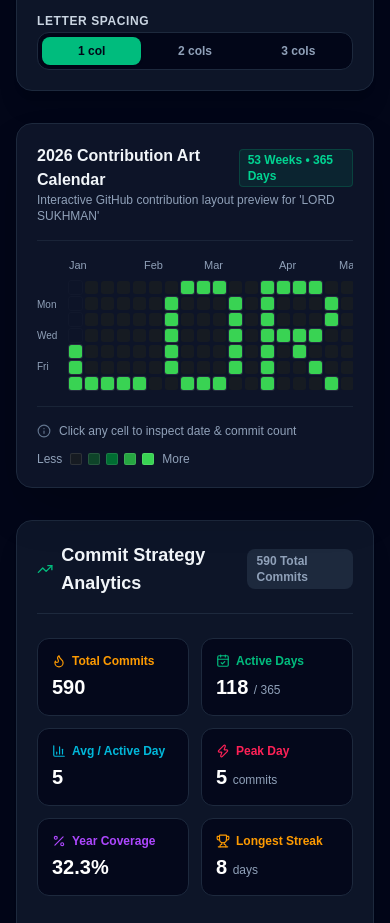
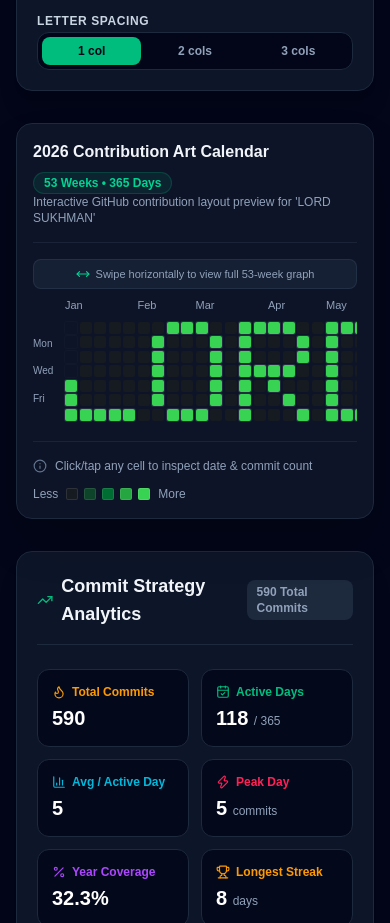
Before and after one commit to Sukhman369/githublegacy, a Next.js app: page / in a window 390 px wide. Shown: the part 1200-2123 px from the top of the page. Built offline with nearby package versions, Linux system fonts and the light colour scheme.

Commit message:
feat(mobile): add responsive viewport meta, touch gesture handling, and mobile swipe indicator

```diff
--- a/src/app/layout.tsx
+++ b/src/app/layout.tsx
@@ -1,4 +1,4 @@
-import type { Metadata } from 'next';
+import type { Metadata, Viewport } from 'next';
 import { Inter, JetBrains_Mono } from 'next/font/google';
 import './globals.css';
 import { ThemeProvider } from '../context/ThemeContext';
@@ -12,6 +12,16 @@
   variable: '--font-mono',
   subsets: ['latin'],
 });
+
+export const viewport: Viewport = {
+  width: 'device-width',
+  initialScale: 1,
+  maximumScale: 5,
+  themeColor: [
+    { media: '(prefers-color-scheme: dark)', color: '#020617' },
+    { media: '(prefers-color-scheme: light)', color: '#f8fafc' },
+  ],
+};
 
 export const metadata: Metadata = {
   title: 'GitLegacy - Design your GitHub legacy before you write code',
@@ -44,7 +54,7 @@
       lang="en"
       className={`${inter.variable} ${jetbrainsMono.variable} h-full antialiased dark`}
     >
-      <body className="min-h-full flex flex-col font-sans">
+      <body className="min-h-full flex flex-col font-sans overflow-x-hidden selection:bg-emerald-500 selection:text-slate-950">
         <ThemeProvider>{children}</ThemeProvider>
       </body>
     </html>
--- a/src/components/ContributionGraph.tsx
+++ b/src/components/ContributionGraph.tsx
@@ -1,10 +1,10 @@
 'use client';
 
 import React, { useState, useRef } from 'react';
-import { CalendarGrid, ContributionCell, PlannerSettings, IntensityLevel } from '../types/calendar';
+import { CalendarGrid, ContributionCell, PlannerSettings } from '../types/calendar';
 import { getThemeById } from '../lib/theme-config';
 import { CellTooltip } from './CellTooltip';
-import { Sparkles, Info } from 'lucide-react';
+import { Sparkles, Info, MoveHorizontal } from 'lucide-react';
 
 interface ContributionGraphProps {
   grid: CalendarGrid;
@@ -31,7 +31,6 @@
   let lastMonth = -1;
 
   grid.weeks.forEach((week, weekIdx) => {
-    // Check first day of week or middle day
     const firstDayInYear = week.days.find((d) => d.year === grid.year);
     if (firstDayInYear && firstDayInYear.month !== lastMonth) {
       monthLabels.push({
@@ -53,7 +52,6 @@
     }
     setHoveredCell(cell);
 
-    // If mouse dragging in draw/erase mode
     if (isMouseDown && settings.drawingMode !== 'select') {
       onCellClick(cell);
     }
@@ -76,21 +74,21 @@
         setIsMouseDown(false);
         setHoveredCell(null);
       }}
-      className={`relative w-full overflow-hidden rounded-2xl p-5 border shadow-2xl transition-all ${theme.bgCard}`}
+      className={`relative w-full overflow-hidden rounded-2xl p-4 sm:p-6 border shadow-2xl transition-all ${theme.bgCard}`}
     >
       <CellTooltip cell={hoveredCell} x={tooltipPos.x} y={tooltipPos.y} />
 
       {/* Header Info Bar */}
       <div className="flex flex-wrap items-center justify-between gap-3 border-b border-slate-800/80 pb-4 mb-4">
         <div>
-          <h3 className={`text-base font-extrabold ${theme.textColor} flex items-center gap-2`}>
+          <h3 className={`text-base sm:text-lg font-extrabold ${theme.textColor} flex flex-wrap items-center gap-2`}>
             <span>{grid.year} Contribution Art Calendar</span>
-            <span className="text-xs font-mono font-semibold text-emerald-400 bg-emerald-500/10 px-2 py-0.5 rounded border border-emerald-500/20">
+            <span className="text-xs font-mono font-semibold text-emerald-400 bg-emerald-500/10 px-2.5 py-0.5 rounded-full border border-emerald-500/20">
               53 Weeks • {grid.totalDays} Days
             </span>
           </h3>
           <p className={`text-xs ${theme.subtextColor}`}>
-            Interactive GitHub contribution layout preview for '{settings.text || 'Pattern'}'
+            Interactive GitHub contribution layout preview for &apos;{settings.text || 'Pattern'}&apos;
           </p>
         </div>
 
@@ -103,15 +101,21 @@
         )}
       </div>
 
+      {/* Mobile Swipe Hint */}
+      <div className="flex sm:hidden items-center justify-center gap-1.5 py-1.5 mb-2 rounded-lg bg-slate-800/60 text-slate-400 text-[11px] font-medium border border-slate-700/50">
+        <MoveHorizontal className="h-3.5 w-3.5 text-emerald-400 animate-pulse" />
+        <span>Swipe horizontally to view full 53-week graph</span>
+      </div>
+
       {/* Graph Scroll Container */}
-      <div className="w-full overflow-x-auto pb-2 select-none scrollbar-thin scrollbar-thumb-slate-700">
-        <div className="min-w-[800px] space-y-2">
+      <div className="w-full overflow-x-auto pb-3 select-none scrollbar-thin scrollbar-thumb-slate-700 touch-pan-x">
+        <div className="min-w-[780px] space-y-2">
           {/* Month Header Row */}
           <div className="flex items-center text-[11px] font-mono text-slate-400 pl-8">
             {grid.weeks.map((week, idx) => {
               const label = monthLabels.find((m) => m.col === idx);
               return (
-                <div key={idx} className="w-[15px] flex-shrink-0 text-left">
+                <div key={idx} className="w-[14.5px] flex-shrink-0 text-left">
                   {label ? label.name : ''}
                 </div>
               );
@@ -123,16 +127,16 @@
             {/* Day Labels Column */}
             <div className="flex flex-col justify-between pr-2 text-[10px] font-mono text-slate-400 py-[2px] w-8 flex-shrink-0">
               {DAY_LABELS.map((dayLabel, i) => (
-                <div key={i} className="h-[13px] flex items-center">
+                <div key={i} className="h-[12px] flex items-center">
                   {dayLabel}
                 </div>
               ))}
             </div>
 
             {/* Weeks Matrix */}
-            <div className="flex gap-[3px]">
+            <div className="flex gap-[2.5px]">
               {grid.weeks.map((week) => (
-                <div key={week.weekIndex} className="flex flex-col gap-[3px]">
+                <div key={week.weekIndex} className="flex flex-col gap-[2.5px]">
                   {week.days.map((cell) => {
                     const isYearCell = cell.year === grid.year;
                     const colorHex = theme.levels[cell.level];
@@ -142,11 +146,12 @@
                         key={cell.date}
                         onMouseEnter={(e) => handleCellMouseEnter(cell, e)}
                         onMouseDown={() => handleCellMouseDown(cell)}
+                        onTouchStart={() => handleCellMouseDown(cell)}
                         style={{
                           backgroundColor: isYearCell ? colorHex : 'transparent',
                           opacity: isYearCell ? 1 : 0.2,
                         }}
-                        className={`h-[13px] w-[13px] rounded-[2.5px] cursor-pointer transition-transform hover:scale-125 hover:z-10 ${
+                        className={`h-[12px] w-[12px] rounded-[2px] cursor-pointer transition-transform hover:scale-125 hover:z-10 ${
                           cell.commitCount > 0 ? 'ring-1 ring-white/10' : ''
                         } ${cell.isCustomDrawn ? 'ring-2 ring-cyan-400' : ''}`}
                       />
@@ -163,7 +168,7 @@
       <div className="flex flex-wrap items-center justify-between gap-3 border-t border-slate-800/80 pt-4 mt-2 text-xs">
         <div className="flex items-center gap-2 text-slate-400">
           <Info className="h-3.5 w-3.5 text-slate-500" />
-          <span>Click any cell to inspect date & commit count</span>
+          <span>Click/tap any cell to inspect date & commit count</span>
         </div>
 
         <div className="flex items-center gap-2">
```
